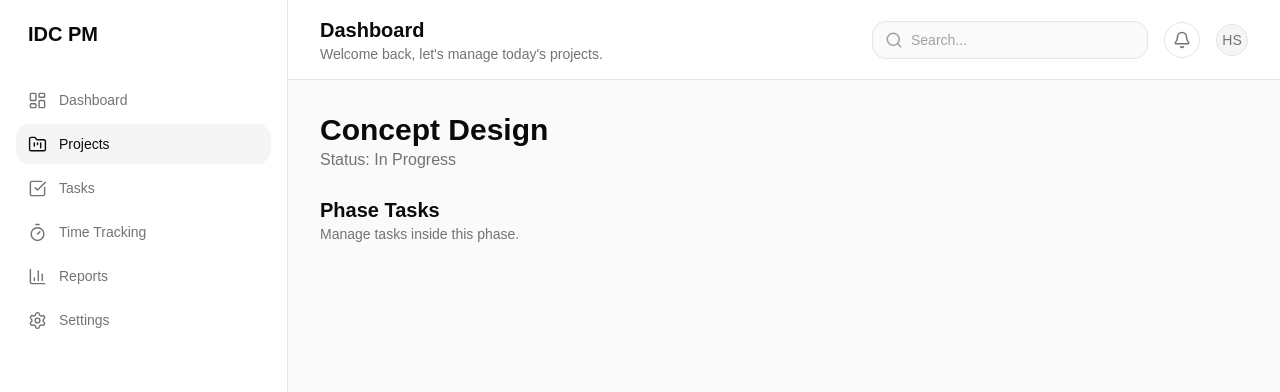
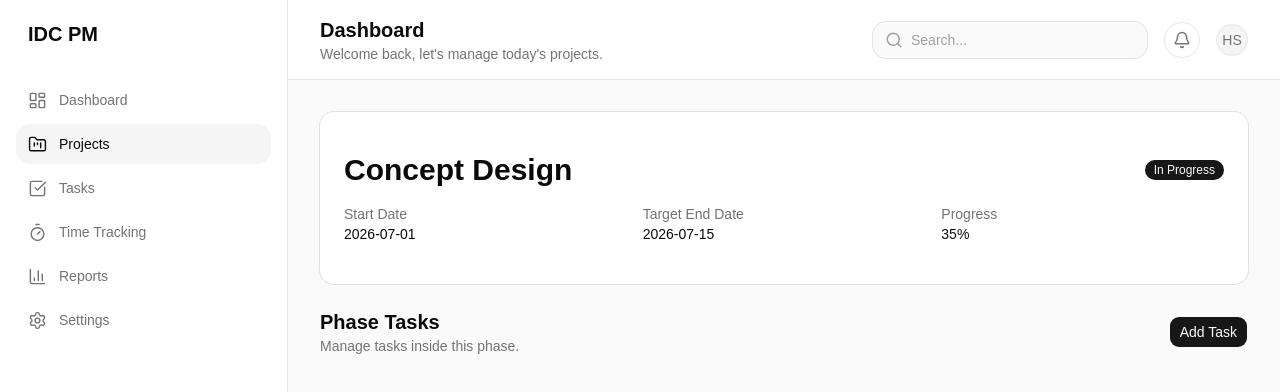
Before and after one commit to hussamshehata/idc-project-management, a React (Vite) app: page /projects/1/phases/1 in a window 1280 px wide. Shown: the top 392 px of the page. Built offline with nearby package versions, Linux system fonts and the light colour scheme.

Commit message:
feat(tasks): add task context and create task flow

```diff
--- /dev/null
+++ b/src/context/TasksContext.jsx
@@ -0,0 +1,57 @@
+import { createContext, useContext, useState } from "react";
+
+import { initialTasks } from "@/features/tasks/data/initialTasks";
+
+
+// Create shared tasks context
+const TasksContext = createContext();
+
+
+export function TasksProvider({ children }) {
+
+
+    // Store all tasks
+    const [tasks, setTasks] = useState(initialTasks);
+
+
+
+    // Add new task
+    const addTask = (task) => {
+
+        setTasks((currentTasks) => [
+
+            ...currentTasks,
+
+            task,
+
+        ]);
+
+    };
+
+
+
+    return (
+
+        <TasksContext.Provider
+            value={{
+                tasks,
+                addTask,
+            }}
+        >
+
+            {children}
+
+        </TasksContext.Provider>
+
+    );
+
+}
+
+
+
+// Custom hook to use tasks anywhere
+export function useTasks() {
+
+    return useContext(TasksContext);
+
+}
--- a/src/features/projects/phases/pages/PhaseDetails.jsx
+++ b/src/features/projects/phases/pages/PhaseDetails.jsx
@@ -1,20 +1,26 @@
 import { useParams } from "react-router-dom";
+
+import { Badge } from "@/components/ui/badge";
+import { Card, CardContent } from "@/components/ui/card";
+
 import { initialPhases } from "../data/initialPhases";
-import PhaseTasks from "@/features/tasks/components/PhaseTasks.jsx";
+
+import PhaseTasks from "@/features/tasks/components/PhaseTasks";
+
+
 export default function PhaseDetails() {
-
 
     // Get phase id from URL
     const { phaseId } = useParams();
 
 
-    // Find selected phase
+    // Find the selected phase
     const phase = initialPhases.find(
         (item) => item.id === Number(phaseId)
     );
 
 
-    // Safety check
+    // If phase does not exist
     if (!phase) {
         return (
             <div>
@@ -29,20 +35,79 @@ export default function PhaseDetails() {
         <div className="space-y-6">
 
 
-            {/* Phase information */}
-            <div>
+            {/* Phase Header */}
+            <Card>
 
-                <h1 className="text-3xl font-bold">
-                    {phase.name}
-                </h1>
+                <CardContent className="space-y-4 p-6">
 
 
-                <p className="text-neutral-500">
-                    Status: {phase.status}
-                </p>
+                    <div className="flex items-center justify-between">
+
+                        <h1 className="text-3xl font-bold">
+                            {phase.name}
+                        </h1>
 
 
-            </div>
+                        <Badge>
+                            {phase.status}
+                        </Badge>
+
+                    </div>
+
+
+
+                    {/* Phase dates */}
+                    <div className="grid gap-4 md:grid-cols-3">
+
+
+                        <div>
+
+                            <p className="text-sm text-neutral-500">
+                                Start Date
+                            </p>
+
+                            <p>
+                                {phase.startDate}
+                            </p>
+
+                        </div>
+
+
+
+                        <div>
+
+                            <p className="text-sm text-neutral-500">
+                                Target End Date
+                            </p>
+
+                            <p>
+                                {phase.targetEndDate}
+                            </p>
+
+                        </div>
+
+
+
+                        <div>
+
+                            <p className="text-sm text-neutral-500">
+                                Progress
+                            </p>
+
+                            <p>
+                                {phase.progress}%
+                            </p>
+
+                        </div>
+
+
+                    </div>
+
+
+                </CardContent>
+
+            </Card>
+
 
 
             {/* Tasks inside this phase */}
--- /dev/null
+++ b/src/features/tasks/components/CreateTaskDialog.jsx
@@ -0,0 +1,115 @@
+import { useState } from "react";
+
+import {
+    Dialog,
+    DialogContent,
+    DialogHeader,
+    DialogTitle,
+    DialogTrigger,
+} from "@/components/ui/dialog";
+
+import { Button } from "@/components/ui/button";
+import { Input } from "@/components/ui/input";
+
+
+export default function CreateTaskDialog({ onCreate, phaseId }) {
+
+    // Stores form values
+    const [title, setTitle] = useState("");
+
+    const handleSubmit = () => {
+
+        // Create new task object
+        const newTask = {
+
+            id: Date.now(),
+
+            phaseId,
+
+            title,
+
+            description: "",
+
+            assignedTo: "Unassigned",
+
+            status: "Not Started",
+
+            priority: "Medium",
+
+            dueDate: "",
+
+            estimatedHours: 0,
+
+            actualHours: 0,
+
+        };
+
+
+        // Send task to parent/context
+        onCreate(newTask);
+
+
+        // Clear input
+        setTitle("");
+
+    };
+
+
+    return (
+
+        <Dialog>
+
+            <DialogTrigger asChild>
+
+                <Button>
+                    Add Task
+                </Button>
+
+            </DialogTrigger>
+
+
+
+            <DialogContent>
+
+                <DialogHeader>
+
+                    <DialogTitle>
+                        Create Task
+                    </DialogTitle>
+
+                </DialogHeader>
+
+
+
+                <div className="space-y-4">
+
+
+                    {/* Task title input */}
+                    <Input
+                        placeholder="Task name"
+                        value={title}
+                        onChange={(e) =>
+                            setTitle(e.target.value)
+                        }
+                    />
+
+
+
+                    <Button
+                        onClick={handleSubmit}
+                    >
+                        Create
+                    </Button>
+
+
+                </div>
+
+
+            </DialogContent>
+
+
+        </Dialog>
+
+    );
+
+}
--- a/src/features/tasks/components/PhaseTasks.jsx
+++ b/src/features/tasks/components/PhaseTasks.jsx
@@ -1,17 +1,24 @@
 // Displays tasks that belong to a specific phase
 
-import { initialTasks } from "../data/initialTasks";
+import { useTasks } from "@/context/TasksContext";
 
 import TaskList from "./TaskList";
+import CreateTaskDialog from "./CreateTaskDialog";
 
 
 export default function PhaseTasks({ phaseId }) {
 
 
-    // Get only tasks that belong to this phase
-    const phaseTasks = initialTasks.filter(
+    // Get tasks and add function from Context
+    const { tasks, addTask } = useTasks();
+
+
+
+    // Filter tasks for this phase only
+    const phaseTasks = tasks.filter(
         (task) => task.phaseId === phaseId
     );
+
 
 
     return (
@@ -19,7 +26,10 @@ export default function PhaseTasks({ phaseId }) {
         <div className="space-y-4">
 
 
-            {/* Section title */}
+            {/* Header */}
+            <div className="flex items-center justify-between">
+
+
                 <div>
 
                     <h2 className="text-xl font-bold">
@@ -33,7 +43,19 @@ export default function PhaseTasks({ phaseId }) {
                 </div>
 
 
-            {/* Display tasks */}
+
+                {/* Create new task */}
+                <CreateTaskDialog
+                    phaseId={phaseId}
+                    onCreate={addTask}
+                />
+
+
+            </div>
+
+
+
+            {/* Task list */}
             <TaskList
                 tasks={phaseTasks}
             />
--- a/src/main.jsx
+++ b/src/main.jsx
@@ -2,9 +2,13 @@ import { createRoot } from 'react-dom/client'
 import './index.css'
 import App from './App.jsx'
 import { ProjectsProvider } from "@/context/ProjectsContext";
-
+import { TasksProvider } from "@/context/TasksContext";
 createRoot(document.getElementById('root')).render(
     <ProjectsProvider>
-        <App />
+        <TasksProvider>
+
+            <App />
+
+        </TasksProvider>
     </ProjectsProvider>
 )
```
Lines whose indentation alone changed are shown as unchanged.
